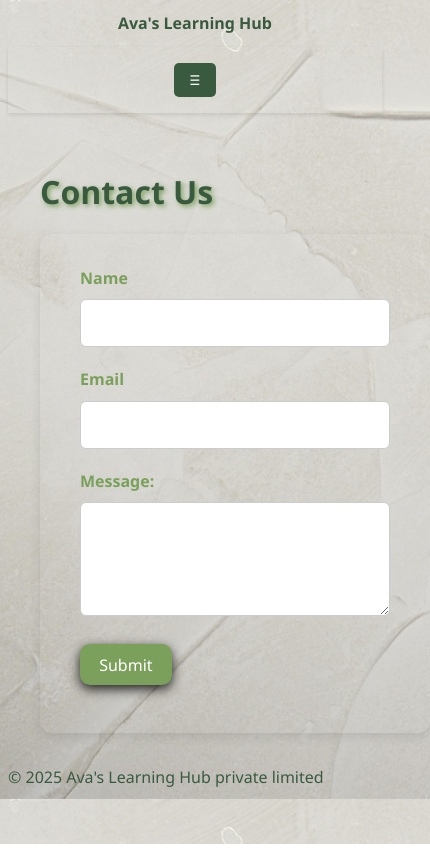
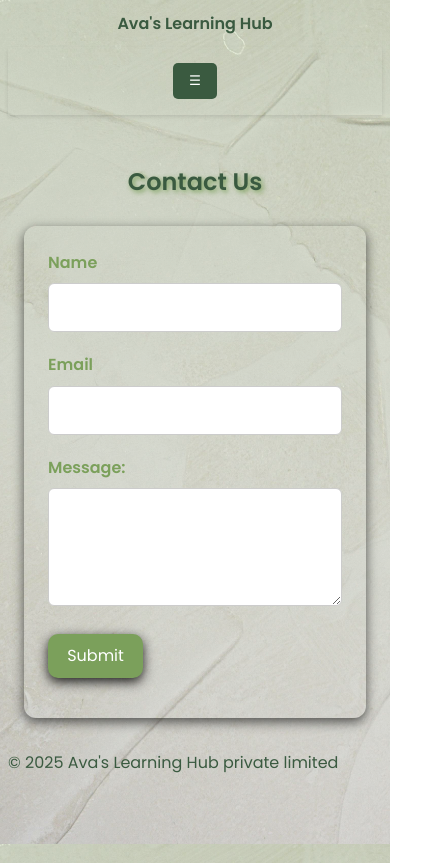
Before and after one commit to DeepthiGirijaThampi/ava-learning-hub, a React (Vite) app: page /contacts in a window 390 px wide. Shown: the whole page, 430 px wide, since content can reach past the window. Built offline with nearby package versions, Linux system fonts and the light colour scheme.

Commit message:
Updated a few styling

```diff
--- a/index.html
+++ b/index.html
@@ -3,6 +3,7 @@
   <head>
     <meta charset="UTF-8" />
     <link rel="icon" type="image/svg+xml" href="/vite.svg" />
+    <link href="https://fonts.googleapis.com/css2?family=Poppins:wght@400;600&display=swap" rel="stylesheet">
     <meta name="viewport" content="width=device-width, initial-scale=1.0" />
     <title>ava-learning-hub</title>
   </head>
--- a/src/App.css
+++ b/src/App.css
@@ -5,7 +5,10 @@
 
     body{
         position: relative;
-        background-image: url('./assets/background-app-three.jpg');
+        background-image: linear-gradient(rgba(123, 160, 91, 0.2), rgba(255, 255, 255, 0.2)), url("./assets/background-app-three.jpg");
         background-size: cover;
         background-position: center;
+        background-repeat: no-repeat;
+        background-attachment: fixed;
+        min-height: 100vh;
     }
--- a/src/components/common/SubjectCard.jsx
+++ b/src/components/common/SubjectCard.jsx
@@ -6,7 +6,7 @@ export default function SubjectCard({subject}){
         <div className="subject-card">
             <h3>{subject.name}</h3>
             <p>{subject.description}</p>
-            <Link to={`/units/${subject.id}`} state={{subject}}>Go to Units</Link>
+            <Link to={`/units/${subject.id}`} state={{subject}}><strong>Go to Units</strong></Link>
         </div>
     )
 }
--- a/src/components/pages/Profile.jsx
+++ b/src/components/pages/Profile.jsx
@@ -1,11 +1,6 @@
 import './profile.css'
 export default function Profile(){
-    //Placeholder for subject progress data
-    const subjects = [
-        {name : "Math", progress: 50},
-        {name : "Science", progress: 70},
-        {name : "Reading", progress: 85}
-    ];
+
     // Get subjects from localStorage (localStorage.getItem('subjects'))
         const storedSubjects = JSON.parse(localStorage.getItem('subjects'))||[];
         console.log("Stored Subjects - Profile Page:", storedSubjects);
@@ -60,7 +55,13 @@ export default function Profile(){
          <div className="vertical-divider"></div>
          <section className="profile-right">
              {/* Progress bars for each subject */}
-         {subjectProgress.map((subject, index) => (
+         {subjectProgress.length === 0 ? (
+          <h2 style={{ color: "#7BA05B", fontStyle: "italic", textAlign: "center" }}>
+             <strong> <em> No subjects to display yet. Add a subject to get started!</em></strong>
+          </h2>
+          ) :
+          (
+            subjectProgress.map((subject, index) => (
             <div className='progress-container-div' key={index} style={{ marginBottom: "2rem" }}>
             <h3 className='subject-name-header'style={{color:"#7BA05B"}}>{subject.name}</h3>
                 <div className='progress-bar-div'>
@@ -75,13 +76,9 @@ export default function Profile(){
                 </div>
             <p style={{ marginTop: "0.5rem" , color:"#7BA05B"}} className='progress-percentage-ptag'>{subject.progress}% complete</p>
             </div>
-        ))}
+         )))}
          </section>
         </div>
-
-
-
-
         </main>
 
     )
--- a/src/components/pages/Reflections.jsx
+++ b/src/components/pages/Reflections.jsx
@@ -98,10 +98,16 @@ export default function Reflections(){
         :
         (reflections.map((reflection)=>(
         <div className="reflection-display" key={reflection.id}>
-            <h3>{reflection.subject}</h3>
-            <p>{reflection.text}</p>
+
+            <div className="h3-div">
+            <h3 className="h3-sub">{reflection.subject}</h3>
+            </div>
+            <div className="reflect-div">
+            <p className="reflect-p">{reflection.text}</p>
             <small>{reflection.date}</small><br></br>
-            <CustomButton text="Delete" onClick={()=>handleDeleteReflection(reflection.id)}/>
+            <br></br>
+            <CustomButton className="btn" text="Delete" onClick={()=>handleDeleteReflection(reflection.id)}/>
+            </div>
         </div>
         )))}
       </div>
--- a/src/components/pages/Subjects.jsx
+++ b/src/components/pages/Subjects.jsx
@@ -38,6 +38,7 @@ export default function Subjects(){
 
 
         <main className="page-container">
+
              <h1 className="page-heading" style={{display:"flex",justifyContent:"center"}}> Subjects </h1>
              {/* Step 1: Add Subject Button */}
              {/* <div style={{ textAlign: "center", margin: "1rem" }}>
@@ -77,6 +78,7 @@ export default function Subjects(){
                     ))
                 )}
             </div>
+
         </main>
 
     )
--- a/src/components/pages/Units.jsx
+++ b/src/components/pages/Units.jsx
@@ -143,10 +143,11 @@ return (
     <div>
     <input
         type="text"
-        placeholder="Unit name (optional)"
+        placeholder="Unit name"
         value={unitName}
         onChange={(e) => setUnitName(e.target.value)}
         style={{ padding: '0.5rem', width: '250px', marginBottom: '0.5rem' }}
+        required
         />
     </div>
     <div>
@@ -156,7 +157,6 @@ return (
         onChange={(e) => setUnitDescription(e.target.value)}
         rows="3"
         style={{ padding: '0.5rem', width: '250px' }}
-        required
     />
     </div>
     <CustomButton text="Save Unit" type="submit" />
--- a/src/components/pages/contact.css
+++ b/src/components/pages/contact.css
@@ -4,7 +4,6 @@
     display: flex;
     justify-content: center;
     align-items: center;
-    /* background: linear-gradient(to bottom right, #f0f4f8, #e6eaf0); */
     padding: 2rem;
     box-sizing: border-box;
   }
@@ -14,7 +13,7 @@
     border-radius: 12px;
     width: 100%;
     max-width: 500px;
-    box-shadow: 0 4px 12px rgba(0, 0, 0, 0.1);
+    box-shadow: 0 4px 12px rgba(0, 0, 0, 0.625);
   }
 
   label {
@@ -51,4 +50,48 @@
     color: green;
     font-weight: bold;
     text-align: center;
+
   }
+ /* Medium Screens  */
+@media screen and (max-width: 1366px) {
+  .contact {
+    padding: 2rem 1rem;
+  }
+
+  form {
+    padding: 2rem;
+  }
+}
+
+/* Small Screens */
+@media screen and (max-width: 768px) {
+  .contact {
+    flex-direction: column;
+    align-items: center;
+    padding: 2rem 1rem;
+  }
+
+  .page-heading {
+    font-size: 1.5rem;
+    text-align: center;
+    margin-bottom: 1.5rem;
+  }
+
+  form {
+    padding: 1.5rem;
+    max-width: 100%;
+    width: 100%;
+    box-sizing: border-box;
+  }
+
+  input,
+  textarea {
+    font-size: 0.95rem;
+  }
+
+  .thankyou {
+    font-size: 1rem;
+    padding-left: 0;
+    margin-top: 1rem;
+  }
+}
--- a/src/components/pages/learning.css
+++ b/src/components/pages/learning.css
@@ -1,6 +1,7 @@
 .page-container{
-    padding:2rem;
-    text-align: center;
+  padding:2rem;
+  text-align: center;
+
 }
 
 .page-heading{
@@ -41,9 +42,10 @@
     margin: 2rem auto;
     padding: 2rem;
     border-radius: 12px;
-    background-color:  #f8f8f8;
-    box-shadow: 0 4px 12px rgba(0, 0, 0, 0.1);
+    box-shadow: 0 4px 12px rgba(0, 0, 0, 0.625);
   }
+
+
   .subject-form input,.subject-form textarea {
   width: 100%;
   padding: 0.75rem;
@@ -70,15 +72,20 @@
   }
 
   .subject-card {
-    border: 10px solid #ccc;
+    /* border: 2px solid #ccc; */
     color: #7BA05B;
     padding: 1rem;
     width: 200px;
     text-align: center;
-    border-radius: 8px;
-    background-color: #f8f8f8;
+    border-radius: 30px;
+    box-shadow: 0 4px 12px rgba(0, 0, 0, 0.625);
+    background-color: #e1edd69e;
+    /* background-color: #f8f8f8; */
   }
-
+  /* .subject-card h3{
+    background-color: #bdc89991;
+    padding: 1rem;
+  } */
   @media screen and (max-width: 1366px) {
     .subject-card {
       width: 250px;
--- a/src/components/pages/reflections.css
+++ b/src/components/pages/reflections.css
@@ -1,15 +1,38 @@
 .reflection-display{
-    margin-top: 1rem;
-    width: 300px;
-    border: 15px solid var(--primary-color-green);
-    padding: 50px;
-    margin: 20px;
+  width: 300px;
+  border: none;
+  border-radius: 50px;
+  overflow: hidden;
+  margin: 20px;
+  background-color: #e1edd69e;
+  box-shadow: 0 4px 10px rgba(0, 0, 0, 0.626);
+
+}
+.h3-div{
+  padding: 1rem;
+  background-color: rgba(255, 255, 255, 0.4);
+}
+
+.reflect-div{
+  background-color: #7ba05b1d;
+  padding: 1rem;
+  /* background-color: rgba(255, 255, 255, 0.2); */
+  backdrop-filter: blur(2px);
+}
+.h3-div,
+.reflect-div {
+  margin: 0;
+  border: none;
+}
+.reflect-p{
+  /* margin: 0px; */
+   margin: 0.5rem 0;
+
 }
 .page-container{
     border: 1px solid #ccc;
     color: #7BA05B;
     padding: 1rem;
-
     text-align: center;
     border-radius: 8px;
     background-color: #f8f8f8;
@@ -45,22 +68,31 @@
     box-shadow: 0 0 5px #7BA05B;
 }
 
+
 @media screen and (max-width: 1366px) {
     .reflection-display {
       width: 250px;
-      padding: 30px;
-      border-width: 12px;
+      padding: 0px;
+      /* border-width: 12px; */
     }
     .reflections-form {
       padding: 1.5rem;
       max-width: 90%;
+    }
+    .h3-div{
+      background-color: rgba(255, 255, 255, 0.4);
+      height: 35%;
+      margin: 0px;
+    }
+    .h3-sub{
+      padding-top: 20px;
     }
   }
 
   @media screen and (max-width: 768px) {
     .reflection-display {
       width: 80%;
-      padding: 1rem;
+      padding: 0rem;
       margin: 10px auto;
     }
     .reflections-container {
--- a/src/components/pages/units.css
+++ b/src/components/pages/units.css
@@ -28,7 +28,7 @@
     gap: 0.6rem;
     font-size: 1rem;
     font-weight: 500;
-    color: purple;
+    color: #3a5a40;
     cursor: pointer;
 }
 /* Checkbox styling */
@@ -39,15 +39,15 @@
     accent-color: #3da411;
   }
   /* hover effect */
-/* .unit-label:hover {
+.unit-label:hover {
     background-color: #f2f2f2;
     border-radius: 6px;
-    padding: 0.3rem;
-} */
-/* .unit-label.completed {
+    /* padding: 0.3rem; */
+}
+.unit-label.completed {
     text-decoration: line-through;
-    color: gray;
-  } */
+    color: rgb(28, 116, 18);
+  }
 
   .add-units-form {
     display: flex;
--- a/src/index.css
+++ b/src/index.css
@@ -1,10 +1,4 @@
 :root {
-    /* --primary-color:purple;
-    --primary-color-green : #91c7b1;
-    --primary-color-darker-green : #294D3F;
-    --text-color: #444;
-    --green:rgb(39, 124, 34);
-    --font-family: 'Segoe UI', Tahoma, Geneva, Verdana, sans-serif; */
   --primary-color:#3a5a40;
   --primary-color-green : #91c7b1;
   --sage-green :#7BA05B;
@@ -14,15 +8,16 @@
   --primary-color-darker-green : #294D3F;
   --text-color: #444;
   --green:rgb(39, 124, 34);
-  --font-family: 'Segoe UI', Tahoma, Geneva, Verdana, sans-serif;
+  --font-family:'Poppins', sans-serif;
   }
 
 
   body {
     font-family: var(--font-family);
-    color: var(--text-color);
+    color: var(--primary-color);
     line-height: 1.6;
   }
+
   a {
     color: var(--primary-color);
     text-decoration: none;
```
Lines whose indentation alone changed are shown as unchanged.
